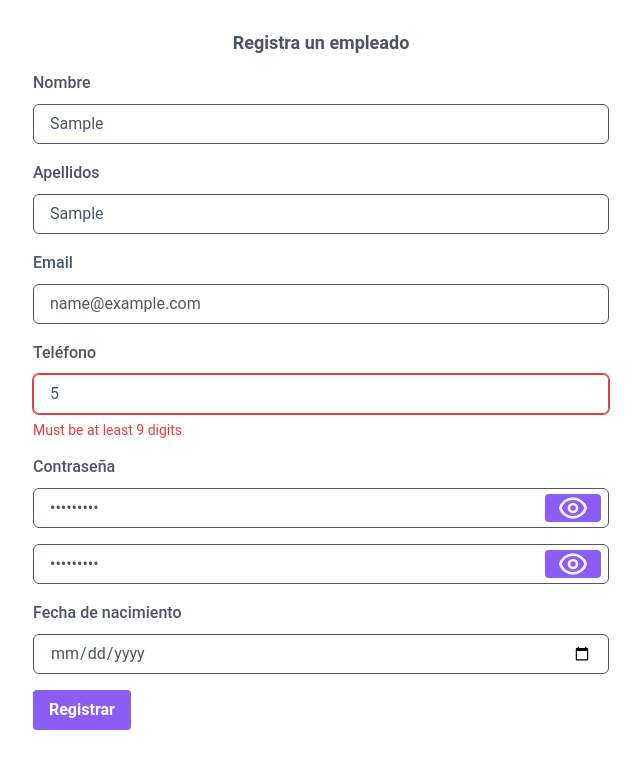
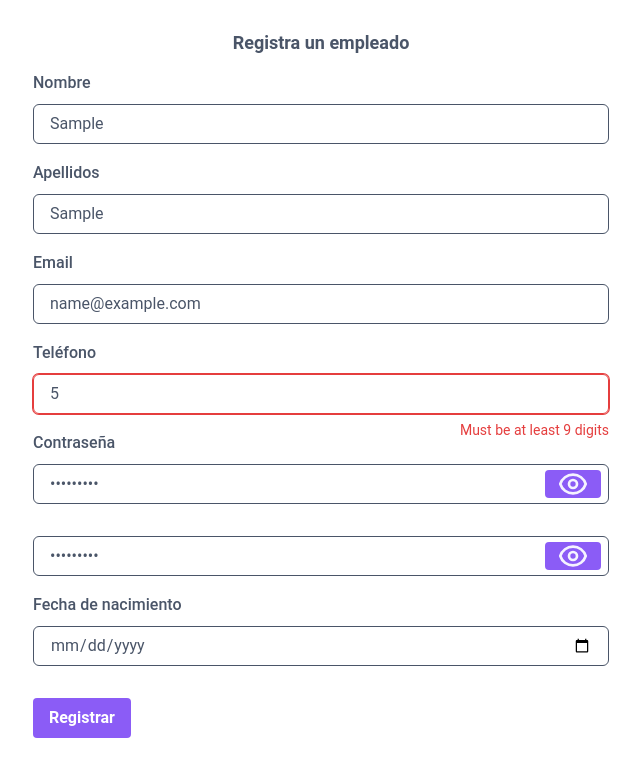
Before and after one commit to JCLLacruz/resiadminfront, a React (Vite) app: page /register in a window 1280 px wide. Both pictures are taken after typing "Sample", "Sample", "name@example.com", "5", "Sample123", "Sample123" into the empty fields and a click on the button "Registrar". Shown: the top 776 px of the page, without its empty margins (319-960 px from the left). Built offline with nearby package versions, Linux system fonts and the light colour scheme.

Commit message:
register stilyzed

```diff
--- a/src/components/Footer/Footer.tsx
+++ b/src/components/Footer/Footer.tsx
@@ -26,7 +26,7 @@ const Footer: FC = () => {
 		<Container
 			display={'flex'}
             padding={'0'}
-			maxW='container.xl'
+			maxW='container.xxl'
 			height={'5rem'}
 			bg='brand.50'
 			position={'fixed'}
--- a/src/views/Register/Register.tsx
+++ b/src/views/Register/Register.tsx
@@ -56,7 +56,7 @@ const Register: FC = () => {
 
 	return (
 		<Container id='registerContainer' maxW='container.sm' padding={'2rem'}>
-			<Heading id='registerHeading' as='h1' size='lg' textAlign='center' mb={4}>
+			<Heading id='registerHeading' as='h1' size='lg' textAlign='center' mb={'1rem'}>
 				Registra un empleado
 			</Heading>
 			<form onSubmit={formik.handleSubmit}>
@@ -72,8 +72,8 @@ const Register: FC = () => {
 							value={formik.values.firstname}
 						/>
 					</InputGroup>
-					<FormErrorMessage>{formik.errors.firstname}</FormErrorMessage>
-				</FormControl>
+					<FormErrorMessage position={'absolute'} right={'0'}>{formik.errors.firstname}</FormErrorMessage>
+				</FormControl >
 				<FormControl isInvalid={!!(formik.errors.lastname && formik.touched.lastname)} mt={'1rem'}>
 					<FormLabel htmlFor='lastnameInput'>Apellidos</FormLabel>
 					<InputGroup>
@@ -86,7 +86,7 @@ const Register: FC = () => {
 							value={formik.values.lastname}
 						/>
 					</InputGroup>
-					<FormErrorMessage>{formik.errors.lastname}</FormErrorMessage>
+					<FormErrorMessage position={'absolute'} right={'0'}>{formik.errors.lastname}</FormErrorMessage>
 				</FormControl>
 				<FormControl isInvalid={!!(formik.errors.email && formik.touched.email)} mt={'1rem'}>
 					<FormLabel htmlFor='emailInput'>Email</FormLabel>
@@ -100,7 +100,7 @@ const Register: FC = () => {
 							value={formik.values.email}
 						/>
 					</InputGroup>
-					<FormErrorMessage>{formik.errors.email}</FormErrorMessage>
+					<FormErrorMessage position={'absolute'} right={'0'}>{formik.errors.email}</FormErrorMessage>
 				</FormControl>
 				<FormControl isInvalid={!!(formik.errors.telephonnumber && formik.touched.telephonnumber)} mt={'1rem'}>
 					<FormLabel htmlFor='telephonnumberInput'>Teléfono</FormLabel>
@@ -115,7 +115,7 @@ const Register: FC = () => {
 							value={formik.values.telephonnumber}
 						/>
 					</InputGroup>
-					<FormErrorMessage>{formik.errors.telephonnumber}</FormErrorMessage>
+					<FormErrorMessage position={'absolute'} right={'0'}>{formik.errors.telephonnumber}</FormErrorMessage>
 				</FormControl>
 				<FormControl isInvalid={!!(formik.errors.password && formik.touched.password)} mt={'1rem'}>
 					<FormLabel htmlFor='passwordInput'>Contraseña</FormLabel>
@@ -136,9 +136,9 @@ const Register: FC = () => {
 							</Button>
 						</InputRightElement>
 					</InputGroup>
-					<FormErrorMessage>{formik.errors.password}</FormErrorMessage>
+					<FormErrorMessage position={'absolute'} right={'0'}>{formik.errors.password}</FormErrorMessage>
 				</FormControl>
-				<FormControl isInvalid={!!(formik.errors.confirmPassword && formik.touched.confirmPassword)} mt={'1rem'}>
+				<FormControl isInvalid={!!(formik.errors.confirmPassword && formik.touched.confirmPassword)} mt={'2rem'}>
 					<InputGroup size='md'>
 						<Input
 							name='confirmPassword'
@@ -155,7 +155,7 @@ const Register: FC = () => {
 							</Button>
 						</InputRightElement>
 					</InputGroup>
-					<FormErrorMessage>{formik.errors.confirmPassword}</FormErrorMessage>
+					<FormErrorMessage position={'absolute'} right={'0'}>{formik.errors.confirmPassword}</FormErrorMessage>
 				</FormControl>
 				<FormControl isInvalid={!!(formik.errors.birthday && formik.touched.birthday)} mt={'1rem'}>
 					<FormLabel htmlFor='birthdayInput'>Fecha de nacimiento</FormLabel>
@@ -169,9 +169,9 @@ const Register: FC = () => {
 							value={formik.values.birthday}
 						/>
 					</InputGroup>
-					<FormErrorMessage>{!!formik.errors.birthday}</FormErrorMessage>
+					<FormErrorMessage position={'absolute'} right={'0'}>{!!formik.errors.birthday}</FormErrorMessage>
 				</FormControl>
-				<Button mt={4} type='submit'>
+				<Button mt={'2rem'} type='submit'>
 					Registrar
 				</Button>
 			</form>
```
